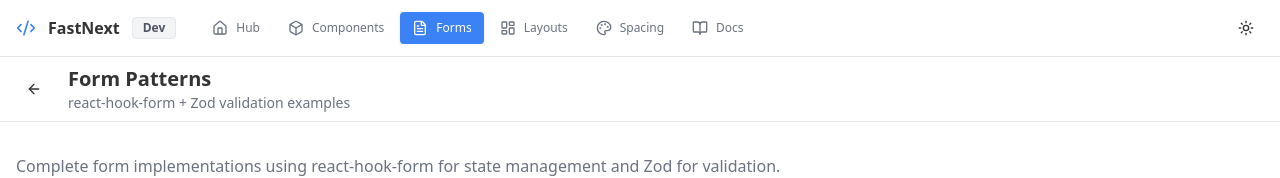
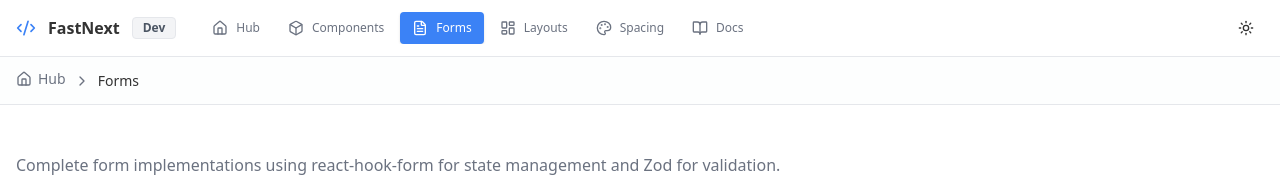
Before and after one commit to cardosofelipe/pragma-stack, a Next.js app in the folder frontend/: page /dev/forms in a window 1280 px wide. Shown: the top 178 px of the page. Built offline with nearby package versions, Linux system fonts and the light colour scheme; no server answers.

Commit message:
Introduce `DevBreadcrumbs` component for navigation and replace headers in `/dev` pages with breadcrumb navigation. Adjust spacing for consistent layout.

```diff
--- a/frontend/src/app/dev/docs/design-system/[...slug]/page.tsx
+++ b/frontend/src/app/dev/docs/design-system/[...slug]/page.tsx
@@ -9,6 +9,7 @@ import { promises as fs } from 'fs';
 import path from 'path';
 import matter from 'gray-matter';
 import { MarkdownContent } from '@/components/docs/MarkdownContent';
+import { DevBreadcrumbs } from '@/components/dev/DevBreadcrumbs';
 
 interface DocPageProps {
   params: Promise<{ slug: string[] }>;
@@ -56,10 +57,23 @@ export default async function DocPage({ params }: DocPageProps) {
     notFound();
   }
 
+  // Extract title from first heading or use filename
+  const title = doc.content.match(/^#\s+(.+)$/m)?.[1] || slug[slug.length - 1];
+
   return (
-    <div className="container mx-auto px-4 py-8">
-      <div className="mx-auto max-w-4xl">
-        <MarkdownContent content={doc.content} />
+    <div className="bg-background">
+      {/* Breadcrumbs */}
+      <DevBreadcrumbs
+        items={[
+          { label: 'Documentation', href: '/dev/docs' },
+          { label: title }
+        ]}
+      />
+
+      <div className="container mx-auto px-4 py-12">
+        <div className="mx-auto max-w-4xl">
+          <MarkdownContent content={doc.content} />
+        </div>
       </div>
     </div>
   );
--- a/frontend/src/app/dev/docs/page.tsx
+++ b/frontend/src/app/dev/docs/page.tsx
@@ -9,6 +9,7 @@ import { BookOpen, Sparkles, Layout, Palette, Code2, FileCode, Accessibility, Li
 import { Card, CardContent, CardDescription, CardHeader, CardTitle } from '@/components/ui/card';
 import { Button } from '@/components/ui/button';
 import { Badge } from '@/components/ui/badge';
+import { DevBreadcrumbs } from '@/components/dev/DevBreadcrumbs';
 
 interface DocItem {
   title: string;
@@ -98,8 +99,11 @@ const referencesDocs: DocItem[] = [
 export default function DocsHub() {
   return (
     <div className="bg-background">
+      {/* Breadcrumbs */}
+      <DevBreadcrumbs items={[{ label: 'Documentation' }]} />
+
       {/* Hero Section */}
-      <section className="border-b bg-gradient-to-b from-background to-muted/20 py-16">
+      <section className="border-b bg-gradient-to-b from-background to-muted/20 py-12">
         <div className="container mx-auto px-4">
           <div className="mx-auto max-w-3xl text-center">
             <h2 className="text-4xl font-bold tracking-tight mb-4">
--- a/frontend/src/app/dev/forms/page.tsx
+++ b/frontend/src/app/dev/forms/page.tsx
@@ -11,8 +11,9 @@ import Link from 'next/link';
 import { useForm } from 'react-hook-form';
 import { zodResolver } from '@hookform/resolvers/zod';
 import { z } from 'zod';
-import { ArrowLeft, CheckCircle2, Loader2 } from 'lucide-react';
+import { CheckCircle2, Loader2 } from 'lucide-react';
 import { Button } from '@/components/ui/button';
+import { DevBreadcrumbs } from '@/components/dev/DevBreadcrumbs';
 import {
   Card,
   CardContent,
@@ -94,26 +95,12 @@ export default function FormsPage() {
   };
 
   return (
-    <div className="min-h-screen bg-background">
-      {/* Header */}
-      <header className="sticky top-0 z-50 w-full border-b bg-background/95 backdrop-blur supports-[backdrop-filter]:bg-background/60">
-        <div className="container mx-auto flex h-16 items-center gap-4 px-4">
-          <Link href="/dev">
-            <Button variant="ghost" size="icon" aria-label="Back to hub">
-              <ArrowLeft className="h-5 w-5" />
-            </Button>
-          </Link>
-          <div>
-            <h1 className="text-xl font-bold">Form Patterns</h1>
-            <p className="text-sm text-muted-foreground">
-              react-hook-form + Zod validation examples
-            </p>
-          </div>
-        </div>
-      </header>
+    <div className="bg-background">
+      {/* Breadcrumbs */}
+      <DevBreadcrumbs items={[{ label: 'Forms' }]} />
 
       {/* Content */}
-      <main className="container mx-auto px-4 py-8">
+      <main className="container mx-auto px-4 py-12">
         <div className="space-y-12">
           {/* Introduction */}
           <div className="max-w-3xl space-y-4">
--- a/frontend/src/app/dev/layouts/page.tsx
+++ b/frontend/src/app/dev/layouts/page.tsx
@@ -6,7 +6,8 @@
 
 import type { Metadata } from 'next';
 import Link from 'next/link';
-import { ArrowLeft, Grid3x3 } from 'lucide-react';
+import { Grid3x3 } from 'lucide-react';
+import { DevBreadcrumbs } from '@/components/dev/DevBreadcrumbs';
 import { Button } from '@/components/ui/button';
 import {
   Card,
@@ -26,26 +27,12 @@ export const metadata: Metadata = {
 
 export default function LayoutsPage() {
   return (
-    <div className="min-h-screen bg-background">
-      {/* Header */}
-      <header className="sticky top-0 z-50 w-full border-b bg-background/95 backdrop-blur supports-[backdrop-filter]:bg-background/60">
-        <div className="container mx-auto flex h-16 items-center gap-4 px-4">
-          <Link href="/dev">
-            <Button variant="ghost" size="icon" aria-label="Back to hub">
-              <ArrowLeft className="h-5 w-5" />
-            </Button>
-          </Link>
-          <div>
-            <h1 className="text-xl font-bold">Layout Patterns</h1>
-            <p className="text-sm text-muted-foreground">
-              Essential patterns for pages, dashboards, and forms
-            </p>
-          </div>
-        </div>
-      </header>
+    <div className="bg-background">
+      {/* Breadcrumbs */}
+      <DevBreadcrumbs items={[{ label: 'Layouts' }]} />
 
       {/* Content */}
-      <main className="container mx-auto px-4 py-8">
+      <main className="container mx-auto px-4 py-12">
         <div className="space-y-12">
           {/* Introduction */}
           <div className="max-w-3xl space-y-4">
--- a/frontend/src/app/dev/spacing/page.tsx
+++ b/frontend/src/app/dev/spacing/page.tsx
@@ -7,7 +7,8 @@
 import type { Metadata } from 'next';
 import dynamic from 'next/dynamic';
 import Link from 'next/link';
-import { ArrowLeft, Ruler } from 'lucide-react';
+import { Ruler } from 'lucide-react';
+import { DevBreadcrumbs } from '@/components/dev/DevBreadcrumbs';
 import { Button } from '@/components/ui/button';
 import {
   Card,
@@ -41,26 +42,12 @@ export const metadata: Metadata = {
 
 export default function SpacingPage() {
   return (
-    <div className="min-h-screen bg-background">
-      {/* Header */}
-      <header className="sticky top-0 z-50 w-full border-b bg-background/95 backdrop-blur supports-[backdrop-filter]:bg-background/60">
-        <div className="container mx-auto flex h-16 items-center gap-4 px-4">
-          <Link href="/dev">
-            <Button variant="ghost" size="icon" aria-label="Back to hub">
-              <ArrowLeft className="h-5 w-5" />
-            </Button>
-          </Link>
-          <div>
-            <h1 className="text-xl font-bold">Spacing Patterns</h1>
-            <p className="text-sm text-muted-foreground">
-              Parent-controlled spacing philosophy
-            </p>
-          </div>
-        </div>
-      </header>
+    <div className="bg-background">
+      {/* Breadcrumbs */}
+      <DevBreadcrumbs items={[{ label: 'Spacing' }]} />
 
       {/* Content */}
-      <main className="container mx-auto px-4 py-8">
+      <main className="container mx-auto px-4 py-12">
         <div className="space-y-12">
           {/* Introduction */}
           <div className="max-w-3xl space-y-4">
--- a/frontend/src/components/dev/ComponentShowcase.tsx
+++ b/frontend/src/components/dev/ComponentShowcase.tsx
@@ -67,6 +67,7 @@ import {
   TableRow,
 } from '@/components/ui/table';
 import { Example, ExampleGrid, ExampleSection } from './Example';
+import { DevBreadcrumbs } from './DevBreadcrumbs';
 
 /**
  * Component showcase
@@ -76,8 +77,11 @@ export function ComponentShowcase() {
 
   return (
     <div className="bg-background">
+      {/* Breadcrumbs */}
+      <DevBreadcrumbs items={[{ label: 'Components' }]} />
+
       {/* Content */}
-      <main className="container mx-auto px-4 py-8">
+      <main className="container mx-auto px-4 py-12">
         <div className="space-y-12">
           {/* Colors */}
           <ExampleSection
--- /dev/null
+++ b/frontend/src/components/dev/DevBreadcrumbs.tsx
@@ -0,0 +1,64 @@
+/* istanbul ignore file */
+
+/**
+ * DevBreadcrumbs Component
+ * Breadcrumb navigation for dev pages
+ * This file is excluded from coverage as it's a development tool
+ */
+
+'use client';
+
+import Link from 'next/link';
+import { ChevronRight, Home } from 'lucide-react';
+import { cn } from '@/lib/utils';
+
+interface Breadcrumb {
+  label: string;
+  href?: string;
+}
+
+interface DevBreadcrumbsProps {
+  items: Breadcrumb[];
+  className?: string;
+}
+
+export function DevBreadcrumbs({ items, className }: DevBreadcrumbsProps) {
+  return (
+    <nav
+      className={cn('bg-muted/30 border-b', className)}
+      aria-label="Breadcrumb"
+    >
+      <div className="container mx-auto px-4 py-3">
+        <ol className="flex items-center gap-2 text-sm">
+          {/* Home link */}
+          <li>
+            <Link
+              href="/dev"
+              className="inline-flex items-center gap-1.5 text-muted-foreground hover:text-foreground transition-colors"
+            >
+              <Home className="h-4 w-4" />
+              <span>Hub</span>
+            </Link>
+          </li>
+
+          {/* Breadcrumb items */}
+          {items.map((item, index) => (
+            <li key={index} className="flex items-center gap-2">
+              <ChevronRight className="h-4 w-4 text-muted-foreground" />
+              {item.href ? (
+                <Link
+                  href={item.href}
+                  className="text-muted-foreground hover:text-foreground transition-colors"
+                >
+                  {item.label}
+                </Link>
+              ) : (
+                <span className="text-foreground font-medium">{item.label}</span>
+              )}
+            </li>
+          ))}
+        </ol>
+      </div>
+    </nav>
+  );
+}
```
